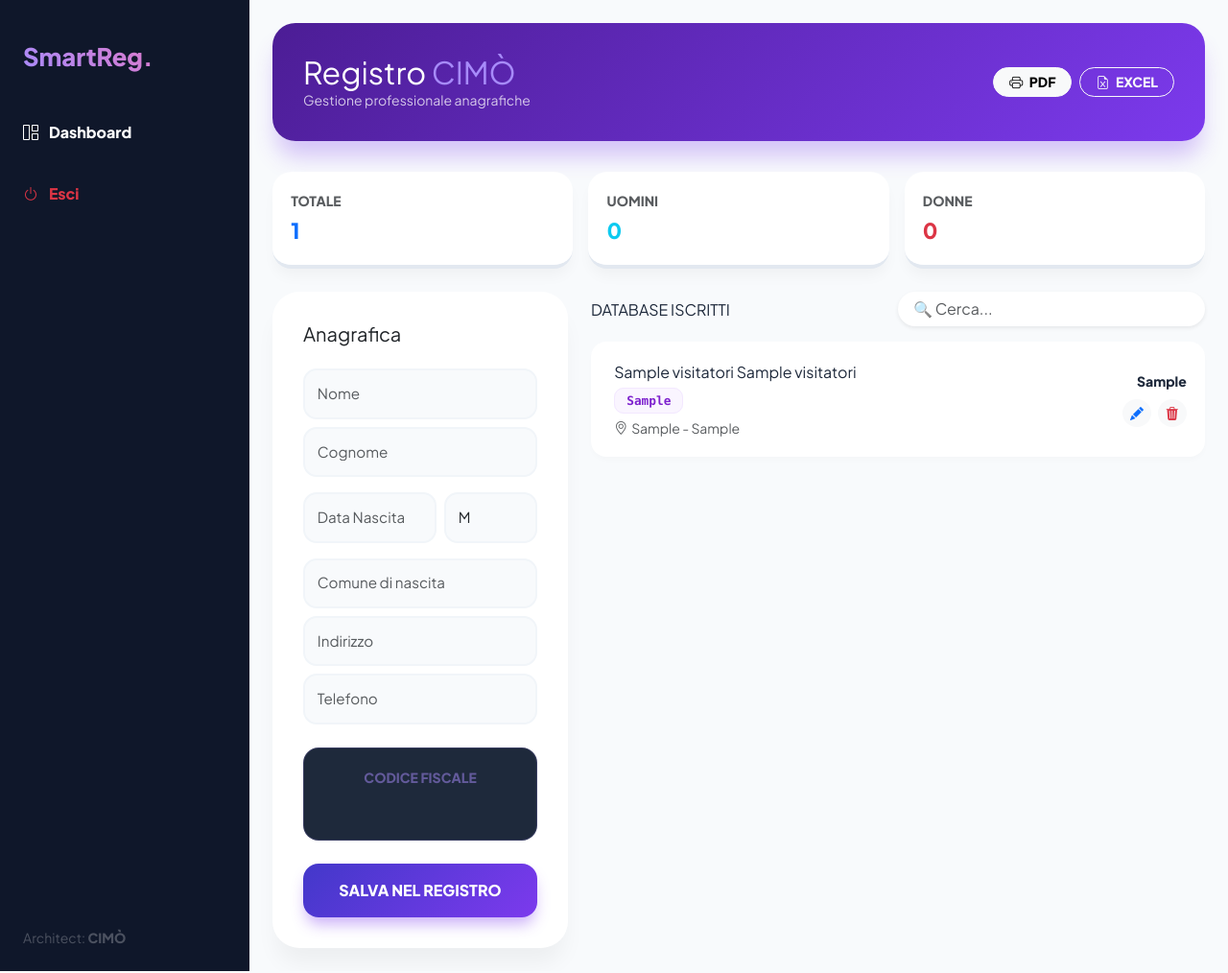
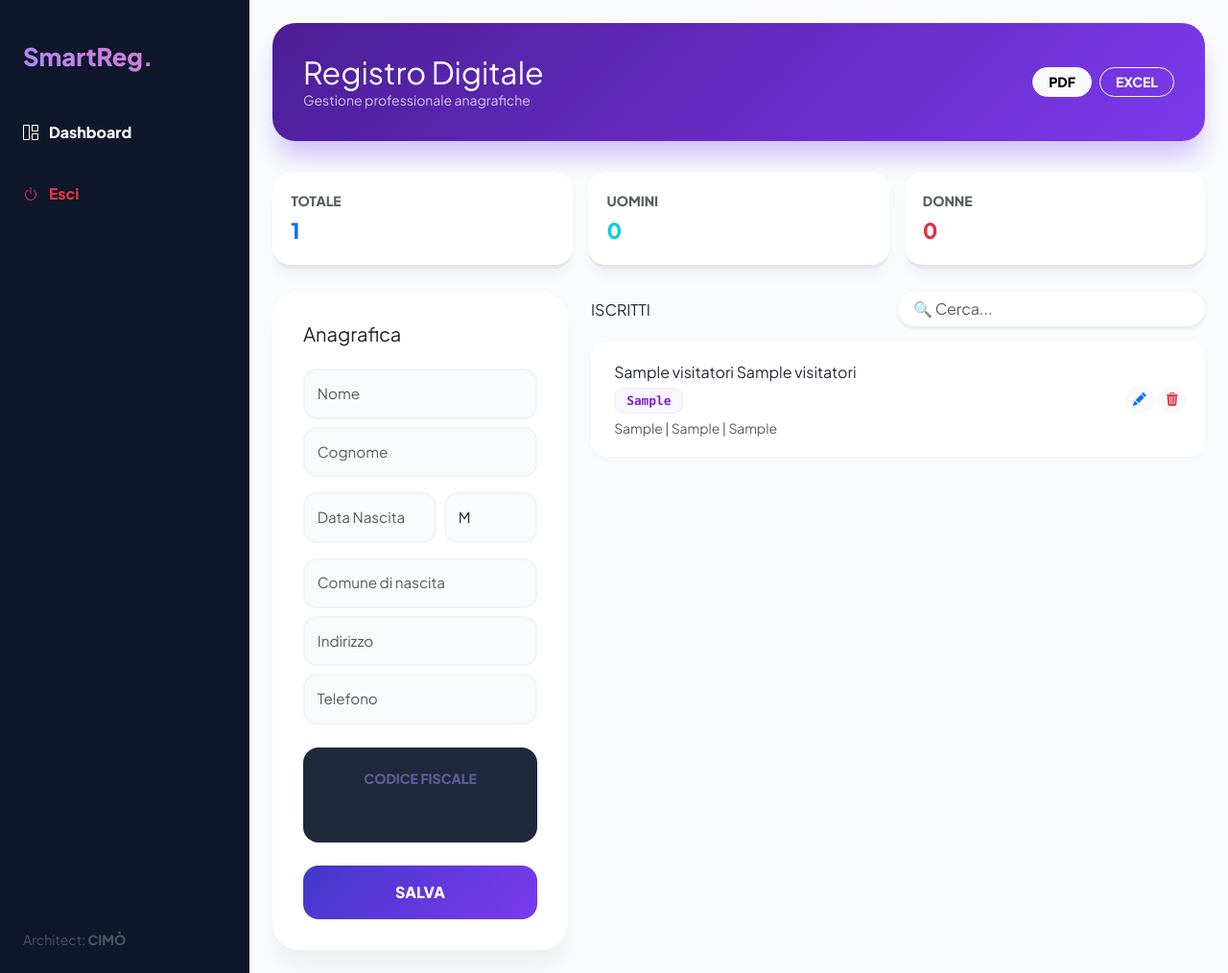
Before and after one commit to santocimo/mio-primo-devops, a PHP site: page / in a window 1280 px wide. Shown: the whole page at 96% size. Run offline with PHP 8.4, Linux system fonts and the light colour scheme; the visitor is signed in with stand-in values (Sample User, id 1); tables that the repository leaves empty or names only in its code hold one stand-in row (values such as "Sample post"); some libraries are stand-ins or nearby versions.

Commit message:
Fix ricerca live e rimozione nome dal titolo

```diff
--- a/index.php
+++ b/index.php
@@ -3,16 +3,26 @@ session_start();
 if(!isset($_SESSION['admin_logged'])) { header("Location: login.php"); exit; }
 $ruolo_reale = isset($_SESSION['user_role']) ? strtoupper($_SESSION['user_role']) : 'USER';
 $supervisore = "CIMÒ";
-$versione_software = "V3.5.3 Ultra-Fix";
+$versione_software = "V3.5.6 Search-Fixed";
 $host = 'database-santo'; $db = 'mio_database'; $user = 'root'; $pass = 'password_segreta';
+
 try {
     $pdo = new PDO("mysql:host=$host;dbname=$db;charset=utf8mb4", $user, $pass, [
         PDO::ATTR_ERRMODE => PDO::ERRMODE_EXCEPTION,
         PDO::ATTR_DEFAULT_FETCH_MODE => PDO::FETCH_ASSOC
     ]);
+
+    if (isset($_GET['check_cf'])) {
+        $cf_da_controllare = strtoupper($_GET['check_cf']);
+        $escludi_id = $_GET['exclude_id'] ?? 0;
+        $stmt = $pdo->prepare("SELECT COUNT(*) FROM visitatori WHERE codice_fiscale = ? AND id != ?");
+        $stmt->execute([$cf_da_controllare, $escludi_id]);
+        echo json_encode(['exists' => $stmt->fetchColumn() > 0]);
+        exit;
+    }
+
     function forzaMaiuscolo($str) { return mb_convert_case($str, MB_CASE_UPPER, "UTF-8"); }
 
-    // EXPORT EXCEL (RIPRISTINATO)
     if (isset($_GET['export_excel']) && $_SESSION['user_role'] == 'admin') {
         header('Content-Type: text/csv; charset=utf-8');
         header('Content-Disposition: attachment; filename=registro_'.date('d-m-Y').'.csv');
@@ -27,6 +37,7 @@ try {
         $pdo->prepare("DELETE FROM visitatori WHERE id = ?")->execute([$_GET['delete']]);
         header("Location: index.php"); exit;
     }
+
     if ($_SERVER['REQUEST_METHOD'] === 'POST' && isset($_POST['nuovo_cf'])) {
         $p = [':n' => forzaMaiuscolo($_POST['nuovo_nome']), ':c' => forzaMaiuscolo($_POST['nuovo_cognome']), ':cf' => strtoupper($_POST['nuovo_cf']), ':d' => $_POST['data_nascita_db'], ':l' => forzaMaiuscolo($_POST['luogo_nascita']), ':i' => forzaMaiuscolo($_POST['indirizzo']), ':r' => $_POST['recapito'], ':s' => $_POST['sesso']];
         if (!empty($_POST['id_record'])) {
@@ -41,6 +52,40 @@ try {
     $totale = $pdo->query("SELECT COUNT(*) FROM visitatori")->fetchColumn() ?: 0;
     $uomini = $pdo->query("SELECT COUNT(*) FROM visitatori WHERE sesso='M'")->fetchColumn() ?: 0;
     $donne = $pdo->query("SELECT COUNT(*) FROM visitatori WHERE sesso='F'")->fetchColumn() ?: 0;
+    // Server-side search endpoint used by AJAX live search
+    if (isset($_GET['search'])) {
+        $q = trim($_GET['search']);
+        if ($q === '') {
+            $rs = $pdo->query("SELECT * FROM visitatori ORDER BY id DESC");
+        } else {
+            $like = "%" . $q . "%";
+            $stmt = $pdo->prepare("SELECT * FROM visitatori WHERE CONCAT_WS(' ', nome, cognome, codice_fiscale, luogo_nascita, indirizzo, recapito) LIKE ? ORDER BY id DESC");
+            $stmt->execute([$like]);
+            $rs = $stmt;
+        }
+        $out = '';
+        while ($v = $rs->fetch()) {
+            $v_json = json_encode($v, JSON_HEX_APOS | JSON_HEX_QUOT);
+            $name = htmlspecialchars($v['nome'] . ' ' . $v['cognome'], ENT_QUOTES);
+            $cf = htmlspecialchars($v['codice_fiscale'], ENT_QUOTES);
+            $luogo = htmlspecialchars($v['luogo_nascita'], ENT_QUOTES);
+            $indirizzo = htmlspecialchars($v['indirizzo'], ENT_QUOTES);
+            $recap = htmlspecialchars($v['recapito'], ENT_QUOTES);
+            $id = (int)$v['id'];
+            $out .= "<div class='grid-row justify-content-between align-items-center'>";
+            $out .= "<div style='flex:1'>";
+            $out .= "<div class='fw-800'>{$name}</div>";
+            $out .= "<div class='mt-1'><span class='cf-tag'>{$cf}</span></div>";
+            $out .= "<div class='text-muted small mt-2'>{$luogo} | {$indirizzo} | {$recap}</div>";
+            $out .= "</div>";
+            $out .= "<div class='azioni-col'>";
+            $out .= "<button onclick='modificaRecord($v_json)' class='btn btn-sm btn-light border-0 rounded-circle me-1'><i class='bi bi-pencil-fill text-primary'></i></button>";
+            $out .= "<button onclick='confermaElimina({$id}, \"" . addslashes($name) . "\")' class='btn btn-sm btn-light border-0 rounded-circle'><i class='bi bi-trash3-fill text-danger'></i></button>";
+            $out .= "</div></div>";
+        }
+        echo $out;
+        exit;
+    }
 } catch (PDOException $e) { $db_error = "Errore Database"; }
 ?>
 <!DOCTYPE html>
@@ -48,7 +93,7 @@ try {
 <head>
     <meta charset="UTF-8">
     <meta name="viewport" content="width=device-width, initial-scale=1.0, maximum-scale=1.0, user-scalable=no">
-    <title>SmartReg Ultra | <?php echo $supervisore; ?></title>
+    <title>Dashboard | Registro Digitale</title>
     <link href="https://cdn.jsdelivr.net/npm/bootstrap@5.3.0/dist/css/bootstrap.min.css" rel="stylesheet">
     <link rel="stylesheet" href="https://cdn.jsdelivr.net/npm/bootstrap-icons@1.11.1/font/bootstrap-icons.css">
     <link rel="stylesheet" href="https://code.jquery.com/ui/1.13.2/themes/base/jquery-ui.css">
@@ -57,40 +102,26 @@ try {
         @import url('https://fonts.googleapis.com/css2?family=Plus+Jakarta+Sans:wght@400;600;800&display=swap');
         :root { --viola-deep: #4338ca; --viola-bright: #7c3aed; --bg: #f8fafc; }
         body { background-color: var(--bg); font-family: 'Plus Jakarta Sans', sans-serif; color: #1e293b; }
-
-        /* Sidebar (Solo desktop) */
         .sidebar { background: #0f172a; min-height: 100vh; padding: 2.5rem 1.5rem; color: #fff; position: sticky; top: 0; }
         .sidebar-brand { font-weight: 800; font-size: 1.6rem; background: linear-gradient(45deg, #a78bfa, #f472b6); -webkit-background-clip: text; -webkit-text-fill-color: transparent; margin-bottom: 3rem; display: block; }
-
-        /* Header Viola Intenso */
         .glass-header { background: linear-gradient(135deg, #4c1d95 0%, #7c3aed 100%); border-radius: 24px; padding: 2rem; color: white; box-shadow: 0 20px 25px -5px rgba(124, 58, 237, 0.3); margin-bottom: 2rem; }
-
-        /* Statistiche */
-        .stat-card-white { background: #fff; border: none; border-radius: 20px; padding: 1.2rem; box-shadow: 0 10px 15px -3px rgba(0,0,0,0.04); border-bottom: 4px solid #e2e8f0; transition: 0.3s; height: 100%; }
+        .stat-card-white { background: #fff; border: none; border-radius: 20px; padding: 1.2rem; box-shadow: 0 10px 15px -3px rgba(0,0,0,0.04); border-bottom: 4px solid #e2e8f0; height: 100%; }
         .stat-val { font-size: 1.4rem; font-weight: 800; display: block; }
-
-        /* Form Card */
         .main-card { background: #fff; border: none; border-radius: 28px; box-shadow: 0 20px 25px -5px rgba(0,0,0,0.05); padding: 2rem; }
-        .input-custom { border: 2px solid #f1f5f9; border-radius: 14px; padding: 0.8rem; background: #f8fafc; font-size: 0.95rem; transition: 0.2s; }
+        .input-custom { border: 2px solid #f1f5f9; border-radius: 14px; padding: 0.8rem; background: #f8fafc; font-size: 0.95rem; }
         .input-custom:focus { border-color: var(--viola-bright); background: #fff; outline: none; }
-
-        .btn-viola { background: linear-gradient(135deg, var(--viola-deep) 0%, var(--viola-bright) 100%); border: none; border-radius: 16px; font-weight: 800; padding: 1rem; color: white; box-shadow: 0 10px 15px -3px rgba(124, 58, 237, 0.4); }
-
-        /* Lista */
-        .grid-row { background: #fff; border-left: 5px solid transparent; padding: 1.2rem; margin-bottom: 0.8rem; border-radius: 16px; transition: 0.2s; box-shadow: 0 4px 6px -1px rgba(0,0,0,0.02); }
+        .btn-viola { background: linear-gradient(135deg, var(--viola-deep) 0%, var(--viola-bright) 100%); border: none; border-radius: 16px; font-weight: 800; padding: 1rem; color: white; }
+        .grid-row { background: #fff; border-left: 5px solid transparent; padding: 1.2rem; margin-bottom: 0.8rem; border-radius: 16px; transition: 0.2s; box-shadow: 0 4px 6px -1px rgba(0,0,0,0.02); display: flex !important; }
         .grid-row:hover { border-left-color: var(--viola-bright); transform: scale(1.01); }
         .cf-tag { background: #faf5ff; color: #7e22ce; font-family: 'Monaco', monospace; padding: 5px 12px; border-radius: 10px; font-size: 0.8rem; font-weight: 700; border: 1px solid #f3e8ff; }
-        .cf-display-box { background: #1e293b; border-radius: 16px; padding: 20px; text-align: center; color: #a78bfa; margin: 1.5rem 0; border: 1px solid rgba(167, 139, 250, 0.2); }
-
-        /* STAMPA SELETTIVA */
+        .cf-display-box { background: #1e293b; border-radius: 16px; padding: 20px; text-align: center; color: #a78bfa; margin: 1.5rem 0; border: 2px solid transparent; }
+        .cf-error-state { background: #fee2e2 !important; color: #ef4444 !important; border-color: #ef4444 !important; }
         @media print {
             .sidebar, .glass-header, #form-col, .search-box, .azioni-col, .btn-sm, .stat-row { display: none !important; }
             body { background: white !important; }
             .col-lg-8 { width: 100% !important; max-width: 100% !important; flex: 0 0 100% !important; }
             .grid-row { border: 1px solid #eee !important; border-radius: 0 !important; margin: 0 !important; break-inside: avoid; border-left: none !important; }
-            .cf-tag { color: black !important; background: none !important; border: none !important; padding: 0 !important; }
         }
-        @media (max-width: 991px) { .sidebar { display: none; } }
     </style>
 </head>
 <body>
@@ -107,14 +138,12 @@ try {
     <div class="flex-grow-1 p-3 p-md-4">
         <div class="glass-header d-flex justify-content-between align-items-center">
             <div>
-                <h2 class="fw-800 m-0">Registro <span style="color: #a78bfa;"><?php echo $supervisore; ?></span></h2>
+                <h2 class="fw-800 m-0">Registro Digitale</h2>
                 <p class="m-0 opacity-75 small">Gestione professionale anagrafiche</p>
             </div>
             <div class="d-flex gap-2">
-                <button onclick="window.print()" class="btn btn-light btn-sm rounded-pill px-3 fw-bold"><i class="bi bi-printer me-1"></i> PDF</button>
-                <?php if($ruolo_reale == 'ADMIN'): ?>
-                <a href="?export_excel=1" class="btn btn-outline-light btn-sm rounded-pill px-3 fw-bold"><i class="bi bi-file-earmark-excel me-1"></i> EXCEL</a>
-                <?php endif; ?>
+                <button onclick="window.print()" class="btn btn-light btn-sm rounded-pill px-3 fw-bold">PDF</button>
+                <?php if($ruolo_reale == 'ADMIN'): ?><a href="?export_excel=1" class="btn btn-outline-light btn-sm rounded-pill px-3 fw-bold">EXCEL</a><?php endif; ?>
             </div>
         </div>
 
@@ -128,7 +157,7 @@ try {
             <div id="form-col" class="col-lg-4">
                 <div class="card main-card">
                     <h5 id="formTitle" class="fw-800 mb-4">Anagrafica</h5>
-                    <form method="POST">
+                    <form method="POST" id="mainForm">
                         <input type="hidden" name="id_record" id="id_record">
                         <div class="mb-3">
                             <input type="text" name="nuovo_nome" id="nome" class="form-control input-custom mb-2" placeholder="Nome" required>
@@ -143,39 +172,44 @@ try {
                             <input type="text" name="indirizzo" id="indirizzo" class="form-control input-custom mb-2" placeholder="Indirizzo">
                             <input type="text" name="recapito" id="recapito" class="form-control input-custom" placeholder="Telefono">
                         </div>
-                        <div class="cf-display-box">
-                            <small class="d-block opacity-50 mb-1 fw-bold">CODICE FISCALE</small>
+                        <div class="cf-display-box" id="cf_box_ui">
+                            <small class="d-block opacity-50 mb-1 fw-bold" id="cf_label">CODICE FISCALE</small>
                             <input type="text" name="nuovo_cf" id="cf_output" class="w-100 border-0 bg-transparent text-center fw-bold" readonly style="color: inherit; font-size: 1.2rem; letter-spacing: 2px;">
                         </div>
-                        <button type="submit" class="btn btn-viola w-100">SALVA NEL REGISTRO</button>
+                        <button type="submit" id="submitBtn" class="btn btn-viola w-100">SALVA</button>
                     </form>
                 </div>
             </div>
 
             <div class="col-lg-8">
                 <div class="d-flex justify-content-between align-items-center mb-3 search-box">
-                    <h6 class="fw-800 m-0">DATABASE ISCRITTI</h6>
+                    <h6 class="fw-800 m-0">ISCRITTI</h6>
                     <input type="text" id="liveSearch" class="form-control border-0 shadow-sm rounded-pill w-50 ps-3" placeholder="🔍 Cerca...">
                 </div>
                 <div id="grid-body">
-                    <?php $st = $pdo->query("SELECT * FROM visitatori ORDER BY id DESC");
+                    <?php
+                    $st = $pdo->query("SELECT * FROM visitatori ORDER BY id DESC");
                     while($v = $st->fetch()) {
                         $v_json = json_encode($v, JSON_HEX_APOS | JSON_HEX_QUOT);
-                        echo "<div class='grid-row d-flex justify-content-between align-items-center'>
-                            <div style='flex:1'>
-                                <div class='fw-800' style='font-size: 1rem;'>{$v['nome']} {$v['cognome']}</div>
-                                <div class='mt-1'><span class='cf-tag'>{$v['codice_fiscale']}</span></div>
-                                <div class='text-muted small mt-2'><i class='bi bi-geo-alt me-1'></i>{$v['indirizzo']} - {$v['luogo_nascita']}</div>
-                            </div>
-                            <div class='text-end' style='min-width: 140px;'>
-                                <div class='fw-bold small mb-2'>{$v['recapito']}</div>
-                                <div class='azioni-col'>
-                                    <button onclick='modificaRecord($v_json)' class='btn btn-sm btn-light border-0 rounded-circle me-1'><i class='bi bi-pencil-fill text-primary'></i></button>
-                                    <button onclick='confermaElimina({$v['id']}, \"{$v['nome']} {$v['cognome']}\")' class='btn btn-sm btn-light border-0 rounded-circle'><i class='bi bi-trash3-fill text-danger'></i></button>
-                                </div>
-                            </div>
-                        </div>";
-                    } ?>
+                        $name = htmlspecialchars($v['nome'] . ' ' . $v['cognome'], ENT_QUOTES);
+                        $cf = htmlspecialchars($v['codice_fiscale'], ENT_QUOTES);
+                        $luogo = htmlspecialchars($v['luogo_nascita'], ENT_QUOTES);
+                        $indirizzo = htmlspecialchars($v['indirizzo'], ENT_QUOTES);
+                        $recap = htmlspecialchars($v['recapito'], ENT_QUOTES);
+                        $id = (int)$v['id'];
+                        echo "<div class='grid-row justify-content-between align-items-center'>";
+                        echo "<div style='flex:1'>";
+                        echo "<div class='fw-800'>{$name}</div>";
+                        echo "<div class='mt-1'><span class='cf-tag'>{$cf}</span></div>";
+                        echo "<div class='text-muted small mt-2'>{$luogo} | {$indirizzo} | {$recap}</div>";
+                        echo "</div>";
+                        echo "<div class='azioni-col'>";
+                        echo "<button onclick='modificaRecord($v_json)' class='btn btn-sm btn-light border-0 rounded-circle me-1'><i class='bi bi-pencil-fill text-primary'></i></button>";
+                        echo "<button onclick='confermaElimina({$id}, \"" . addslashes($name) . "\")' class='btn btn-sm btn-light border-0 rounded-circle'><i class='bi bi-trash3-fill text-danger'></i></button>";
+                        echo "</div></div>";
+                    }
+                    ?>
+                </div>
                 </div>
             </div>
         </div>
@@ -187,18 +221,42 @@ try {
 <script>
 $(function() {
     let belfiore = "";
-    $("#liveSearch").on("keyup", function() {
-        let v = $(this).val().toLowerCase();
-        $(".grid-row").filter(function() { $(this).toggle($(this).text().toLowerCase().indexOf(v) > -1) });
+
+    // --- NUOVA LIVE SEARCH (server-backed, debounced) ---
+    let searchTimer;
+    $("#liveSearch").on("input", function() {
+        clearTimeout(searchTimer);
+        const q = $(this).val().trim();
+        searchTimer = setTimeout(function() {
+            $.get("?search=" + encodeURIComponent(q), function(html) {
+                $("#grid-body").html(html);
+            });
+        }, 250);
     });
 
-    // Funzioni di calcolo CF mantenute...
     function calcolaControllo(cf15) {
         const d = {'0':1,'1':0,'2':5,'3':7,'4':9,'5':13,'6':15,'7':17,'8':19,'9':21,'A':1,'B':0,'C':5,'D':7,'E':9,'F':13,'G':15,'H':17,'I':19,'J':21,'K':2,'L':4,'M':18,'N':20,'O':11,'P':3,'Q':6,'R':8,'S':12,'T':14,'U':16,'V':10,'W':22,'X':25,'Y':24,'Z':23};
         const p = {'0':0,'1':1,'2':2,'3':3,'4':4,'5':5,'6':6,'7':7,'8':8,'9':9,'A':0,'B':1,'C':2,'D':3,'E':4,'F':5,'G':6,'H':7,'I':8,'J':9,'K':10,'L':11,'M':12,'N':13,'O':14,'P':15,'Q':16,'R':17,'S':18,'T':19,'U':20,'V':21,'W':22,'X':23,'Y':24,'Z':25};
         let s=0; for(let i=0; i<15; i++) s += ((i+1)%2 !== 0) ? d[cf15[i]] : p[cf15[i]];
         return String.fromCharCode(65 + (s%26));
     }
+
+    function checkUniqueCF(cf) {
+        if(cf.length === 16) {
+            $.getJSON("?check_cf=" + cf + "&exclude_id=" + ($("#id_record").val() || 0), function(data) {
+                if(data.exists) {
+                    $("#cf_box_ui").addClass("cf-error-state");
+                    $("#cf_label").text("GIÀ IN ARCHIVIO");
+                    $("#submitBtn").prop("disabled", true);
+                } else {
+                    $("#cf_box_ui").removeClass("cf-error-state");
+                    $("#cf_label").text("CODICE FISCALE");
+                    $("#submitBtn").prop("disabled", false);
+                }
+            });
+        }
+    }
+
     function generaCF() {
         const n=$("#nome").val(), c=$("#cognome").val(), dIn=$("#datepicker").val(), s=$("#sesso").val();
         if (n && c && dIn.length === 10 && belfiore) {
@@ -206,9 +264,12 @@ $(function() {
             let cf = getLetters(c, false) + getLetters(n, true) + p[2].slice(-2) + ['A','B','C','D','E','H','L','M','P','R','S','T'][parseInt(p[1])-1];
             let gg = parseInt(p[0]); if (s==='F') gg += 40;
             cf += gg.toString().padStart(2, '0') + belfiore;
-            $("#cf_output").val(cf.toUpperCase() + calcolaControllo(cf.toUpperCase()));
+            let finale = cf.toUpperCase() + calcolaControllo(cf.toUpperCase());
+            $("#cf_output").val(finale);
+            checkUniqueCF(finale);
         }
     }
+
     function getLetters(str, isName) {
         let s = str.toUpperCase().normalize("NFD").replace(/[\u0300-\u036f]/g, "").replace(/[^A-Z]/g, '');
         let c = s.replace(/[AEIOU]/g, ''); let v = s.replace(/[^AEIOU]/g, '');
@@ -222,12 +283,14 @@ $(function() {
     window.confermaElimina = function(id, n) {
         Swal.fire({ title: 'Elimina?', text: n, icon: 'warning', showCancelButton: true, confirmButtonColor: '#7c3aed', confirmButtonText: 'Elimina' }).then((r) => { if (r.isConfirmed) window.location.href="?delete="+id; });
     }
+
     window.modificaRecord = function(d) {
         $("#formTitle").text("Modifica"); $("#id_record").val(d.id);
         $("#nome").val(d.nome); $("#cognome").val(d.cognome); $("#sesso").val(d.sesso);
         $("#comune_input").val(d.luogo_nascita); $("#indirizzo").val(d.indirizzo); $("#recapito").val(d.recapito);
         let dt = d.data_nascita.split('-'); $("#datepicker").val(dt[2]+'/'+dt[1]+'/'+dt[0]);
         $("#cf_output").val(d.codice_fiscale); $("#data_db").val(d.data_nascita);
+        $("#cf_box_ui").removeClass("cf-error-state"); $("#submitBtn").prop("disabled", false);
         window.scrollTo({ top: 0, behavior: 'smooth' });
     }
     $("input, select").on("change keyup", generaCF);
```
